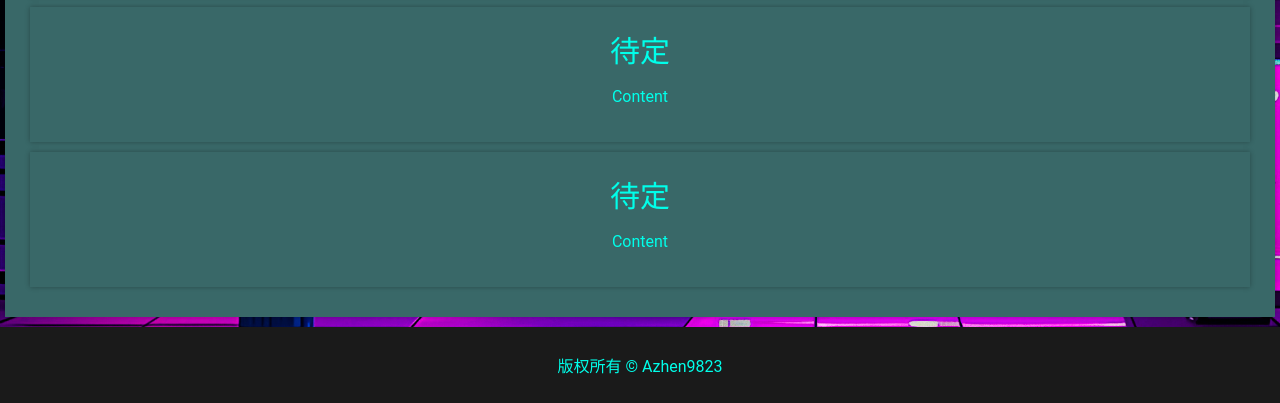
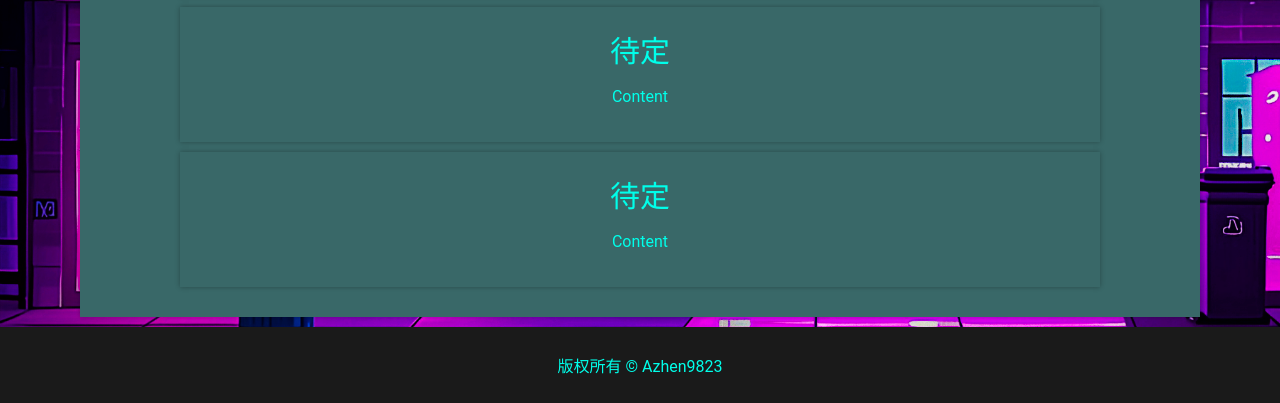
Before and after one commit to Azhen9823/Azhen9823, a plain HTML site: page index.html in a window 1280 px wide. Shown: the part 747-1150 px from the top of the page. Drawn offline with Linux system fonts and the light colour scheme.

Commit message:
Update styles.css

```diff
--- a/styles.css
+++ b/styles.css
@@ -189,7 +189,7 @@ footer {
   background-color: #396868;
   box-shadow: 0 0 5px rgba(0, 0, 0, 0.3);
   padding: 20px;
-  margin: 0px 5px 10px;
+  margin: 0px 80px 10px;
 }
 
 div div a {
```
